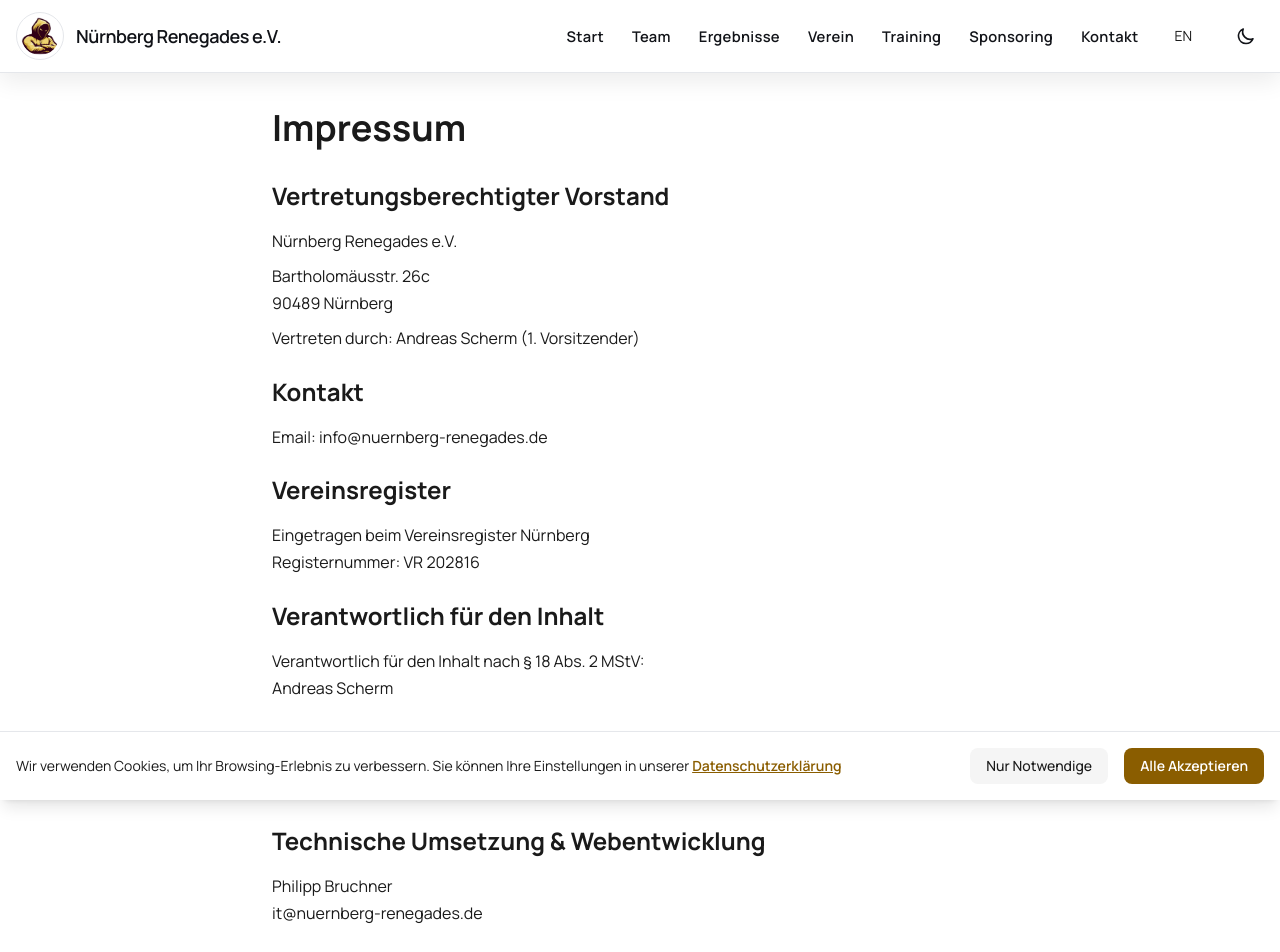
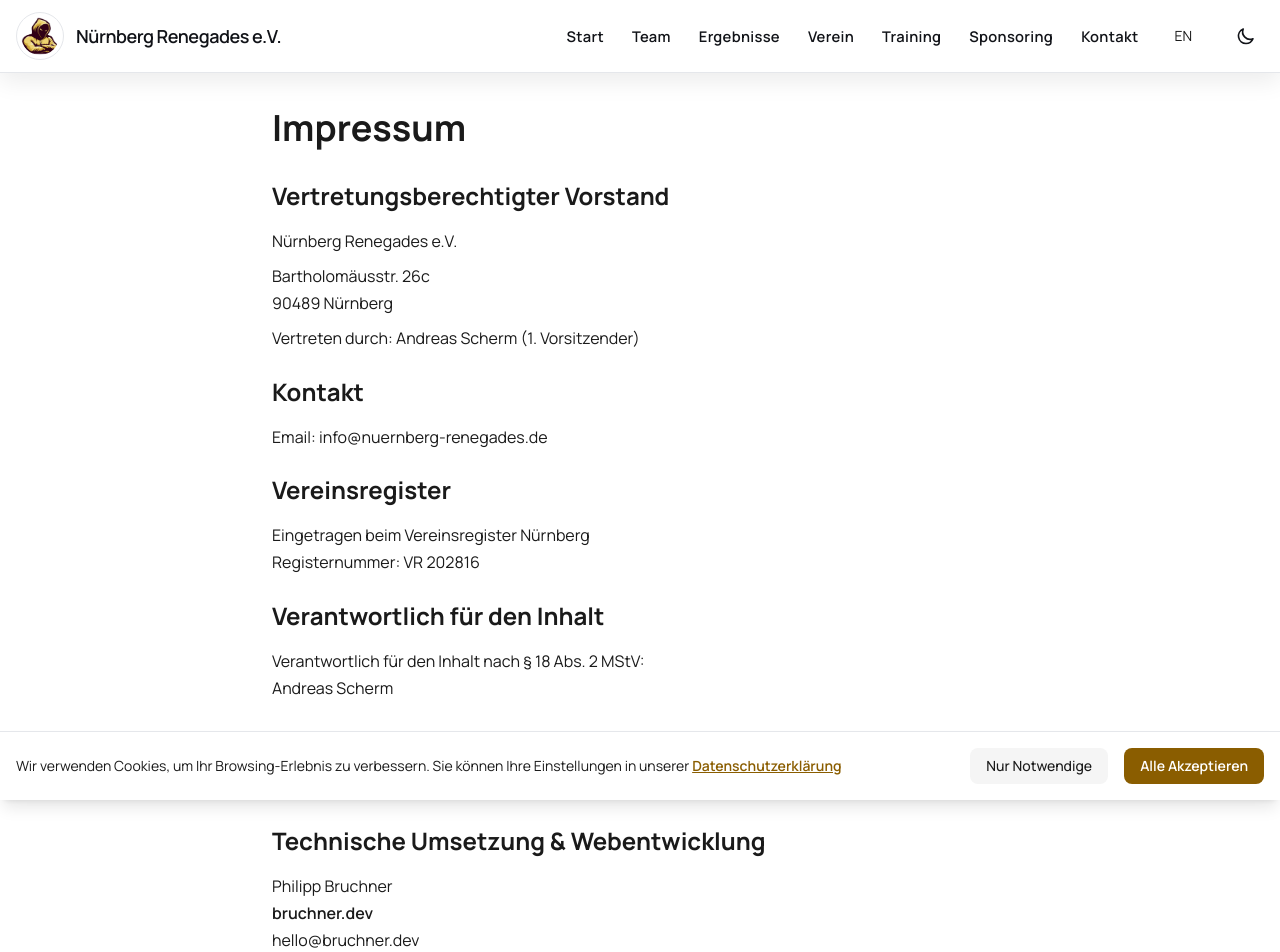
Before and after one commit to phhbr/renegades, an Angular app: page /impressum in a window 1280 px wide. Shown: the top 952 px of the page. Built offline with nearby package versions, Linux system fonts and the light colour scheme; a web font is replaced by a local one.

Commit message:
docs(legal): credit bruchner.dev for the site's development
Link bruchner.dev in the Impressum's technical implementation section
and list hello@bruchner.dev as the developer contact instead of the
club's it@ address, which stays the data privacy contact.

```diff
--- a/src/app/components/legal/impressum.component.html
+++ b/src/app/components/legal/impressum.component.html
@@ -36,6 +36,9 @@
       <div>
         <h2 class="text-2xl font-bold mb-4">{{ 'legal.impressum.responsible_webpage' | translate }}</h2>
         <p>{{ 'legal.impressum.technical_contact' | translate }}</p>
+        <p>
+          <a href="https://bruchner.dev" target="_blank" rel="noopener noreferrer" class="font-semibold transition-colors hover:text-accent dark:hover:text-[var(--brand-amber)]">bruchner.dev</a>
+        </p>
         <p>{{ 'legal.impressum.technical_email' | translate }}</p>
       </div>
     </section>
--- a/src/app/i18n/de/legal.ts
+++ b/src/app/i18n/de/legal.ts
@@ -12,5 +12,5 @@
   'legal.impressum.responsible_privacy': 'Verantwortlich für den Datenschutz',
   'legal.impressum.responsible_webpage': 'Technische Umsetzung & Webentwicklung',
   'legal.impressum.technical_contact': 'Philipp Bruchner',
-  'legal.impressum.technical_email': 'it@nuernberg-renegades.de'
+  'legal.impressum.technical_email': 'hello@bruchner.dev'
 };
--- a/src/app/i18n/en/legal.ts
+++ b/src/app/i18n/en/legal.ts
@@ -12,5 +12,5 @@
   'legal.impressum.responsible_privacy': 'Responsible for Data Privacy',
   'legal.impressum.responsible_webpage': 'Technical Implementation & Web Development',
   'legal.impressum.technical_contact': 'Philipp Bruchner',
-  'legal.impressum.technical_email': 'it@nuernberg-renegades.de'
+  'legal.impressum.technical_email': 'hello@bruchner.dev'
 };
```
